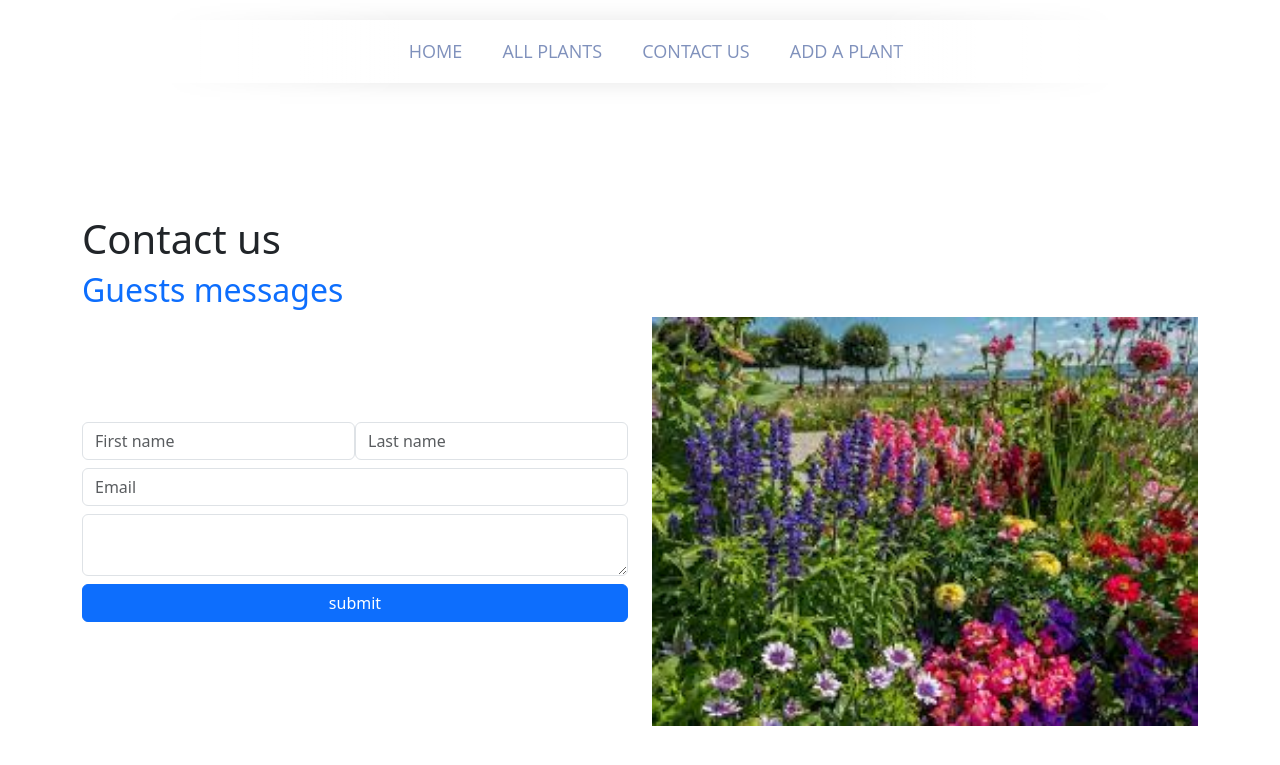
After one commit to T-Python-Feb-24/LAB-ORM-2-PLANTEER, a Django app: page /contact/ in a window 1280 px wide. The commit adds this page. Shown: the top 765 px of the page. Run offline with Django 5.2, Linux system fonts and the light colour scheme.

```diff
--- a/Planteer/main/admin.py
+++ b/Planteer/main/admin.py
@@ -1,5 +1,5 @@
 from django.contrib import admin
-from .models import Plant
+from .models import Plant, Contact, Comment
 # Register your models here.
 
 class PlantAdmin(admin.ModelAdmin):
@@ -7,3 +7,5 @@ class PlantAdmin(admin.ModelAdmin):
     list_filter = ['category', 'published_at', 'is_edible']
 
 admin.site.register(Plant , PlantAdmin)
+admin.site.register(Contact)
+admin.site.register(Comment)
--- a/Planteer/main/templates/main/base.html
+++ b/Planteer/main/templates/main/base.html
@@ -19,7 +19,7 @@
             <a class="" href="{% url 'main:all_plant_view' %}">All plants</a>
           </li>
           <li>
-            <a href="">Contact Us</a>
+            <a href="{% url 'main:contact_view' %}">Contact Us</a>
           </li>
           <li>
             <a href="{% url 'main:add_plant_view' %}">Add a plant</a>
--- /dev/null
+++ b/Planteer/main/templates/main/contact.html
@@ -0,0 +1,30 @@
+{% extends 'main/base.html' %}
+
+{% block content %}
+<h1>Contact us</h1>
+<h2><a href="{% url 'main:message_view' %}" class="text-decoration-none">Guests messages</a></h2>
+<div class="row align-items-center">
+    <div class="col">
+
+        <form action="{% url 'main:contact_view' %}" method="post" enctype="multipart/form-data" class="d-flex flex-column gap-2">
+            {% csrf_token %}
+            <div class="d-flex">
+                <input name="first_name" type="text" placeholder="First name" class="form-control"/>
+                <input name="last_name" type="text" placeholder="Last name" class="form-control"/>
+            </div>
+            <input name="email" type="text" placeholder="Email" class="form-control"/>
+            <textarea name="message" class="form-control" required></textarea>
+
+
+            <input type="submit" class="btn btn-primary" value="submit" />
+        </form>
+
+    </div>
+
+    <div class="col">
+        <img src="/static/images/planteer.jpg" class="w-100">
+    </div>
+
+
+</div>
+{% endblock %}
--- a/Planteer/main/urls.py
+++ b/Planteer/main/urls.py
@@ -13,4 +13,7 @@ urlpatterns = [
     path("plant/delete/<plant_id>/", views.delete_plant_view, name="delete_plant_view"),
     path("plant/all/", views.all_plant_view, name="all_plant_view"),
     path("plants/search/", views.plants_search_view, name="plant_search_view"),
+    path("contact/", views.contact_view, name="contact_view"),
+    path("message/", views.message_view, name="message_view"),
+    path("comments/add/<plant_id>/", views.add_comment_view, name="add_comment_view")
 ]
--- a/Planteer/main/views.py
+++ b/Planteer/main/views.py
@@ -2,13 +2,13 @@ from django.shortcuts import render, redirect
 from django.http import HttpRequest, HttpResponse
 from datetime import date, timedelta
 # Create your views here.
-from .models import Plant, Contact
+from .models import Plant, Contact, Comment
 
 def home_view(request: HttpRequest):
 
     plants = Plant.objects.all().order_by('-published_at')[0:3]
-
-    return render(request, "main/index.html", {"plants" : plants})
+    comments = Comment.objects.all().order_by('-created_at')
+    return render(request, "main/index.html", {"plants" : plants, "comments" : comments})
 
 def add_plant_view(request: HttpRequest):
 
@@ -30,13 +30,14 @@ def plant_detail_view(request:HttpRequest, plant_id):
 
     try:
         plant = Plant.objects.get(pk=plant_id)
+        comments = Comment.objects.filter(plant=plant)
     except Plant.DoesNotExist:
             return render(request,"main/not_found.html")
     except Exception as e:
         print(e)
 
 
-    return render(request, "main/detail.html", {"plant" : plant})
+    return render(request, "main/detail.html", {"plant" : plant, "comments" : comments})
 
 def update_plant_view(request:HttpRequest, plant_id):
 
@@ -97,3 +98,30 @@ def plants_search_view(request:HttpRequest):
 
 
     return render(request, "main/search.html", {"plants" : plants})
+
+def contact_view(request:HttpRequest):
+    if request.method == "POST":
+            new_message = Contact(first_name=request.POST["first_name"],
+                                  last_name=request.POST["last_name"],
+                                  email=request.POST["email"],
+                                  message= request.POST["message"],)
+
+            new_message.save()
+
+    return render(request, "main/contact.html")
+
+def message_view(request:HttpRequest):
+
+    messages = Contact.objects.all()
+
+    return render(request, "main/message.html", {"messages" : messages})
+
+def add_comment_view(request:HttpRequest, plant_id):
+    if request.method == "POST":
+        plant_object = Plant.objects.get(pk=plant_id)
+        new_comment = Comment(plant=plant_object,full_name=request.POST["full_name"],
+                              content=request.POST["content"])
+
+        new_comment.save()
+
+        return redirect("main:plant_detail_view", plant_id=plant_object.id)
```
Also changed, not shown: Planteer/main/models.py (+10 -0 lines), Planteer/main/templates/main/detail.html (+30 -0 lines), Planteer/main/templates/main/index.html (+15 -0 lines), Planteer/main/templates/main/message.html (added, +18 -0 lines), Planteer/main/templates/main/search.html (+11 -1 lines), Planteer/main/migrations/0004_comment.py (added).
